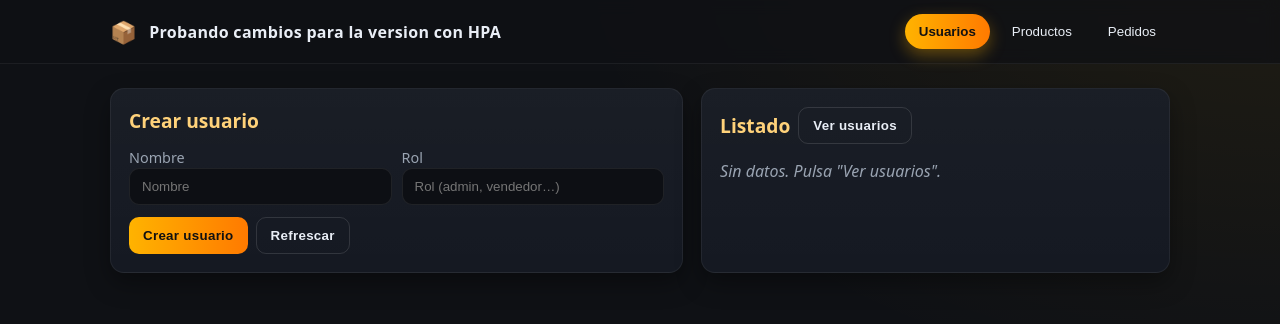
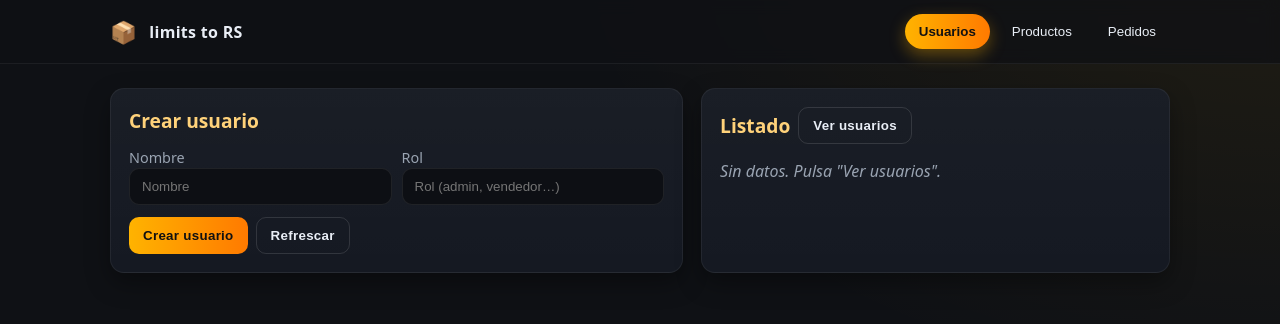
Before and after one commit to JuanGomePer/parcial1-patrones-arquitectonicos-avanzados, a website: page public/index.html in a window 1280 px wide. Drawn offline with Linux system fonts and the light colour scheme.

Commit message:
LIMITS TO RS

```diff
--- a/public/index.html
+++ b/public/index.html
@@ -123,7 +123,7 @@
 <body>
   <header>
     <div class="nav">
-      <div class="brand"><span class="emoji">📦</span><span>Probando cambios para la version con HPA</span></div>
+      <div class="brand"><span class="emoji">📦</span><span>limits to RS</span></div>
       <div class="tabs" role="tablist" aria-label="Secciones">
         <button class="tab-btn" role="tab" aria-selected="true" data-tab="usuarios">Usuarios</button>
         <button class="tab-btn" role="tab" aria-selected="false" data-tab="productos">Productos</button>
```
